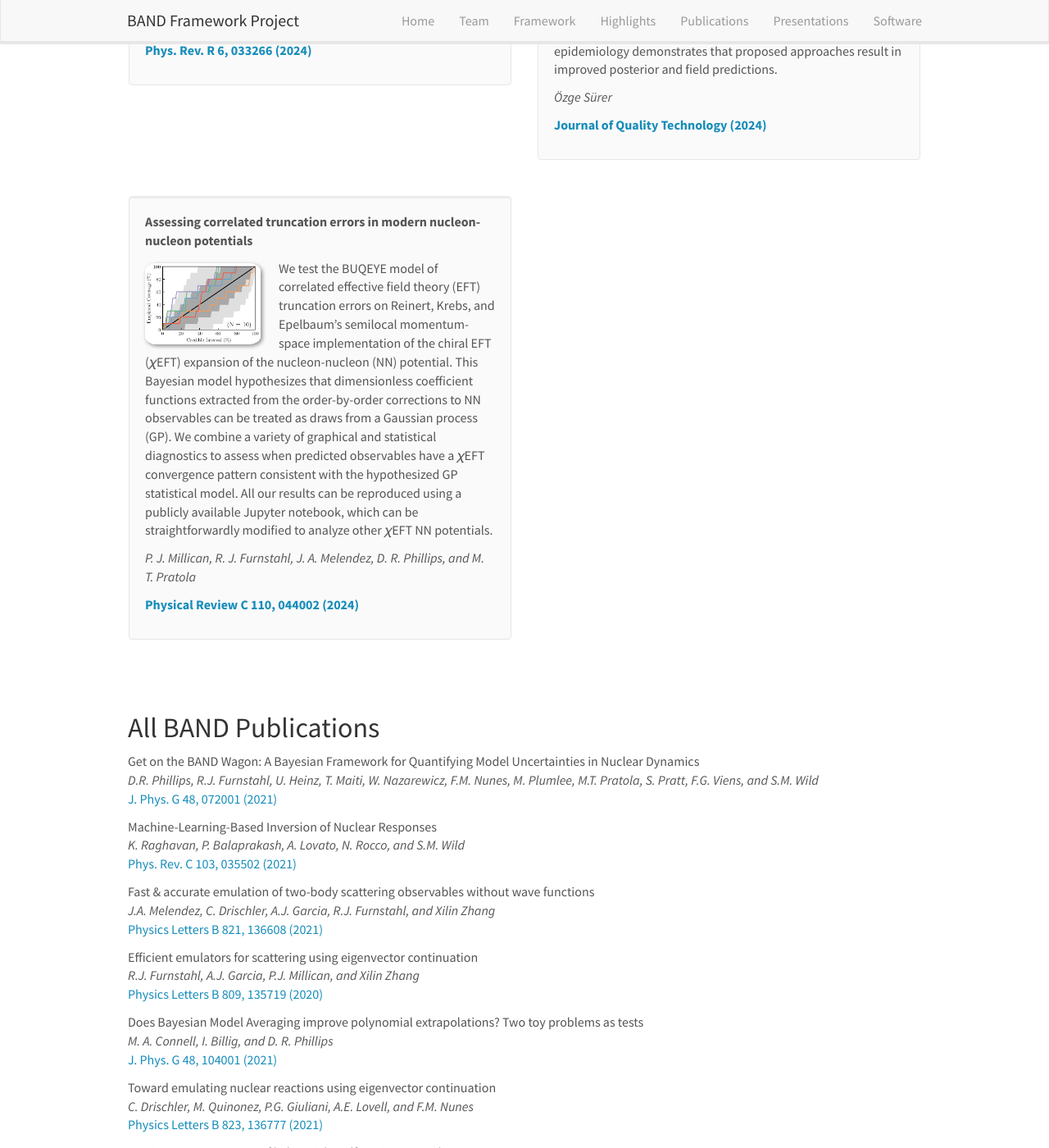
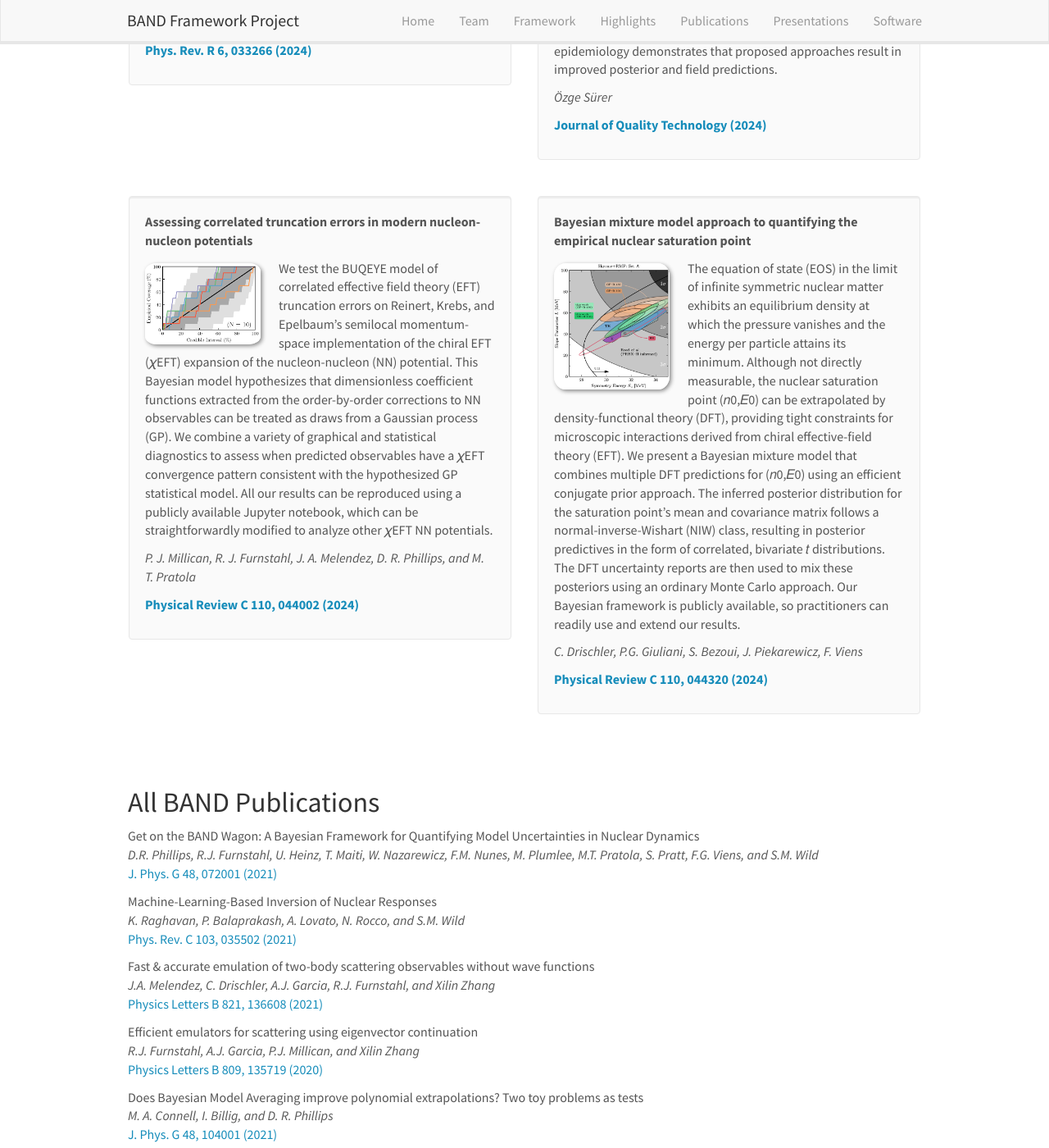
Before and after one commit to bandframework/bandframework.github.io, a Jekyll site: the page built from _pages/publications.md, in a window 1280 px wide and 1400 px high, scrolled down 14592 px. Shown: the whole window at 82% size. Built offline with Jekyll 4.4.1, drawn with Linux system fonts in a browser that asks for light colours; nearby versions of some CDN libraries; some of the changed text lies outside the part shown.

Commit message:
adding Nuclear saturation publication

```diff
--- a/_data/publist.yml
+++ b/_data/publist.yml
@@ -922,3 +922,27 @@
     display: Physical Review C 110, 044002 (2024)
   highlight: 1
   news2:
+
+
+- title: "Bayesian mixture model approach to quantifying the empirical nuclear saturation point"
+  image: nsat_figure.png
+  description: >
+        The equation of state (EOS) in the limit of infinite symmetric nuclear matter exhibits
+        an equilibrium density at which the pressure vanishes and the energy per
+        particle attains its minimum. Although not directly measurable, the nuclear
+        saturation point (𝑛0,𝐸0) can be extrapolated by density-functional theory (DFT), providing
+        tight constraints for microscopic interactions derived from chiral effective-field theory
+        (EFT). We present a Bayesian mixture
+        model that combines multiple DFT predictions for (𝑛0,𝐸0) using an efficient conjugate prior
+        approach. The inferred posterior distribution for the saturation point's mean and
+        covariance matrix follows a normal-inverse-Wishart (NIW) class, resulting in posterior
+        predictives in the form of correlated, bivariate 𝑡 distributions. The DFT uncertainty
+        reports are then used to mix these posteriors using an ordinary Monte Carlo approach.
+        Our Bayesian framework is publicly available,
+        so practitioners can readily use and extend our results.
+  authors: C. Drischler, P.G. Giuliani, S. Bezoui, J. Piekarewicz, F. Viens
+  link:
+    url: https://journals.aps.org/prc/abstract/10.1103/PhysRevC.110.044320
+    display: Physical Review C 110, 044320 (2024)
+  highlight: 1
+  news2:
```
Also changed, not shown: images/pubpic/nsat_figure.png (added).
